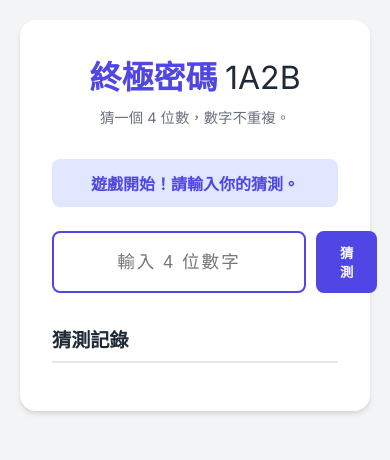
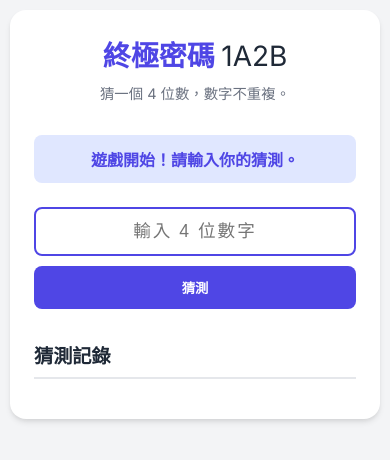
Before and after one commit to bibi10351/mastermind-game, a plain HTML site: page index.html in a window 390 px wide. Drawn offline with Linux system fonts and the light colour scheme.

Commit message:
feat: Responsive Design Optimization and Numeric Keyboard UX (v1.1.0)

```diff
--- a/index.html
+++ b/index.html
@@ -1,5 +1,6 @@
 <!DOCTYPE html>
 <html lang="zh-TW">
+
 <head>
     <meta charset="UTF-8">
     <meta name="viewport" content="width=device-width, initial-scale=1.0">
@@ -7,6 +8,7 @@
     <link rel="stylesheet" href="style.css">
     <link href="https://fonts.googleapis.com/css2?family=Inter:wght@400;600;700&display=swap" rel="stylesheet">
 </head>
+
 <body>
     <div class="container">
         <header>
@@ -18,7 +20,8 @@
             <div id="game-status" class="status-message">遊戲開始！請輸入你的猜測。</div>
 
             <div class="input-section">
-                <input type="text" id="guess-input" maxlength="4" placeholder="輸入 4 位數字" autocomplete="off">
+                <input type="text" id="guess-input" maxlength="4" placeholder="輸入 4 位數字" autocomplete="off"
+                    inputmode="numeric">
                 <button id="submit-btn">猜測</button>
                 <button id="restart-btn" class="hidden">重新開始</button>
             </div>
@@ -33,4 +36,5 @@
     </div>
     <script src="script.js"></script>
 </body>
+
 </html>
--- a/style.css
+++ b/style.css
@@ -170,3 +170,33 @@ button:disabled {
     background-color: var(--success-color);
     color: white;
 }
+
+@media (max-width: 600px) {
+    body {
+        padding: 10px;
+    }
+
+    .container {
+        padding: 1.5rem;
+    }
+
+    h1 {
+        font-size: 1.75rem;
+    }
+
+    .input-section {
+        flex-direction: column;
+    }
+
+    button {
+        width: 100%;
+    }
+
+    .history-item {
+        padding: 0.5rem;
+    }
+
+    .guess-val {
+        font-size: 1.1rem;
+    }
+}
```
